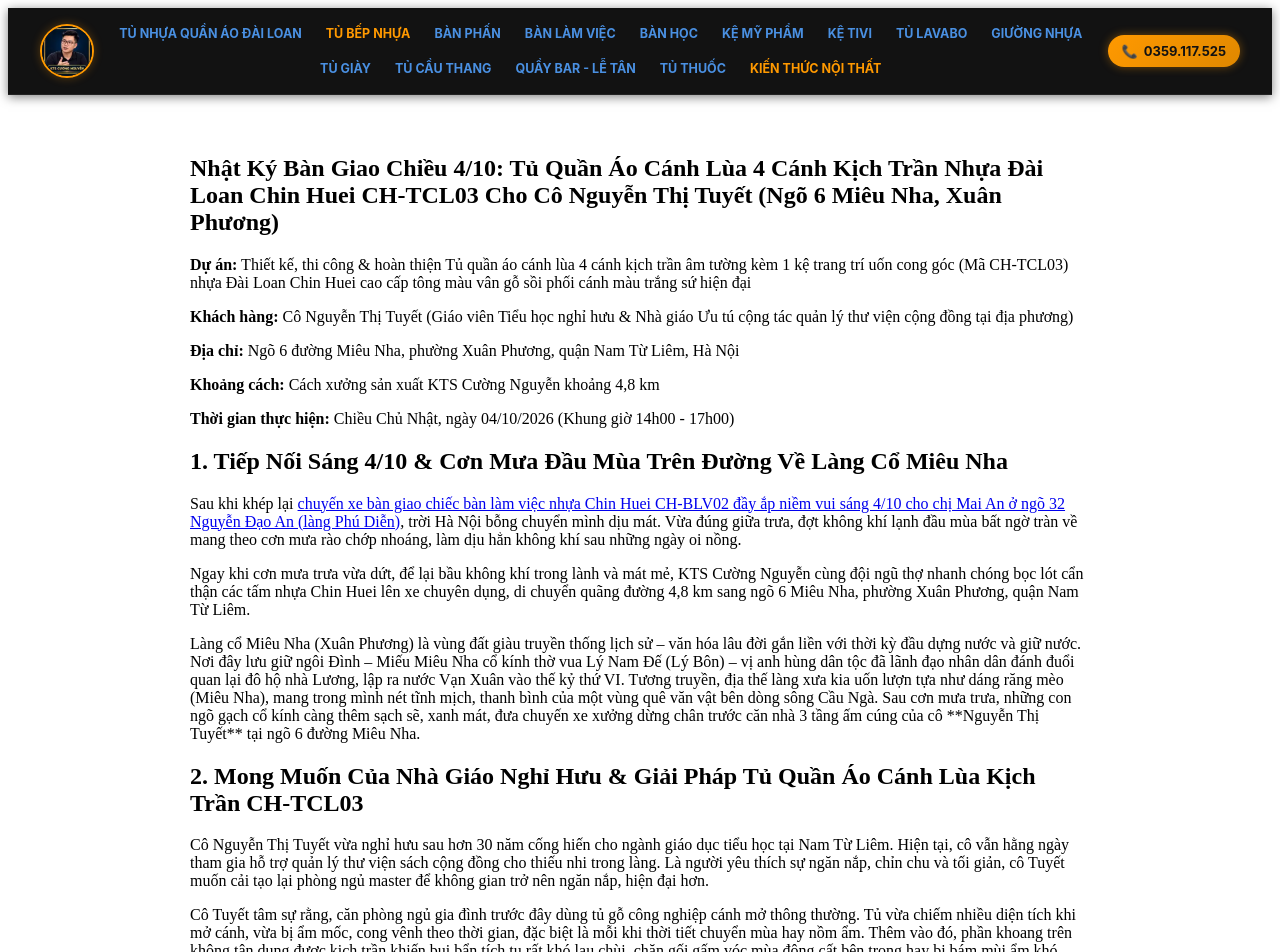
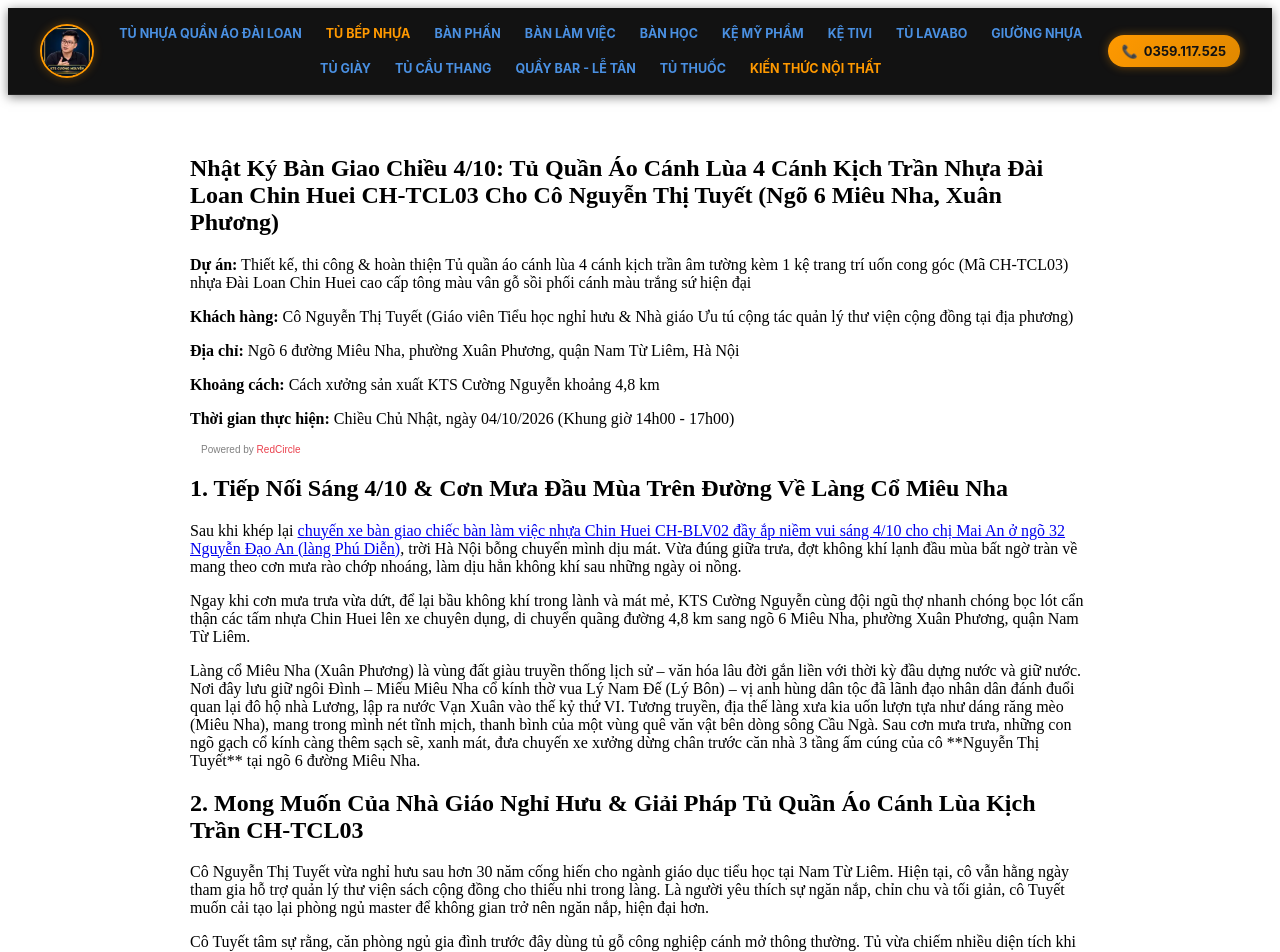
Before and after one commit to noithatchinhuei/ktscuongnguyen.github.io, a Jekyll site: the page built from du-an/tu-quan-ao-canh-lua-nhua-chin-huei-mieu-nha.html, in a window 1280 px wide and 1400 px high. Shown: the top 952 px of the window. Built offline with Jekyll 4.4.1, drawn with Linux system fonts in a browser that asks for light colours; a script that is not in the unit is left out.

Commit message:
Update tu-quan-ao-canh-lua-nhua-chin-huei-mieu-nha.html

```diff
--- a/du-an/tu-quan-ao-canh-lua-nhua-chin-huei-mieu-nha.html
+++ b/du-an/tu-quan-ao-canh-lua-nhua-chin-huei-mieu-nha.html
@@ -14,7 +14,24 @@ description: "Tiếp nối chuyến bàn giao bàn làm việc sáng 4/10 tại
         <p><strong>Khoảng cách:</strong> Cách xưởng sản xuất KTS Cường Nguyễn khoảng 4,8 km</p>
         <p><strong>Thời gian thực hiện:</strong> Chiều Chủ Nhật, ngày 04/10/2026 (Khung giờ 14h00 - 17h00)</p>
     </div>
-
+<script async defer onload="redcircleIframe();" src="https://api.podcache.net/embedded-player/sh/9e8040ef-9777-487b-bc6e-672c41279bdf/ep/7f696f6f-69e2-4482-b2ea-e089d3bfd192"></script>
+    <div class="redcirclePlayer-7f696f6f-69e2-4482-b2ea-e089d3bfd192"></div>
+    <style>
+    .redcircle-link:link {
+        color: #ea404d;
+        text-decoration: none;
+    }
+    .redcircle-link:hover {
+        color: #ea404d;
+    }
+    .redcircle-link:active {
+        color: #ea404d;
+    }
+    .redcircle-link:visited {
+        color: #ea404d;
+    }
+</style>
+<p style="margin-top:3px;margin-left:11px;font-family: sans-serif;font-size: 10px; color: gray;">Powered by <a class="redcircle-link" href="https://redcircle.com?utm_source=rc_embedded_player&utm_medium=web&utm_campaign=embedded_v1">RedCircle</a></p>
     <h2>1. Tiếp Nối Sáng 4/10 & Cơn Mưa Đầu Mùa Trên Đường Về Làng Cổ Miêu Nha</h2>
     <p>Sau khi khép lại <a href="https://ktscuongnguyen.io.vn/du-an/ban-lam-viec-nhua-chin-huei-nguyen-dao-an.html" target="_blank">chuyến xe bàn giao chiếc bàn làm việc nhựa Chin Huei CH-BLV02 đầy ắp niềm vui sáng 4/10 cho chị Mai An ở ngõ 32 Nguyễn Đạo An (làng Phú Diễn)</a>, trời Hà Nội bỗng chuyển mình dịu mát. Vừa đúng giữa trưa, đợt không khí lạnh đầu mùa bất ngờ tràn về mang theo cơn mưa rào chớp nhoáng, làm dịu hẳn không khí sau những ngày oi nồng.</p>
 
```
